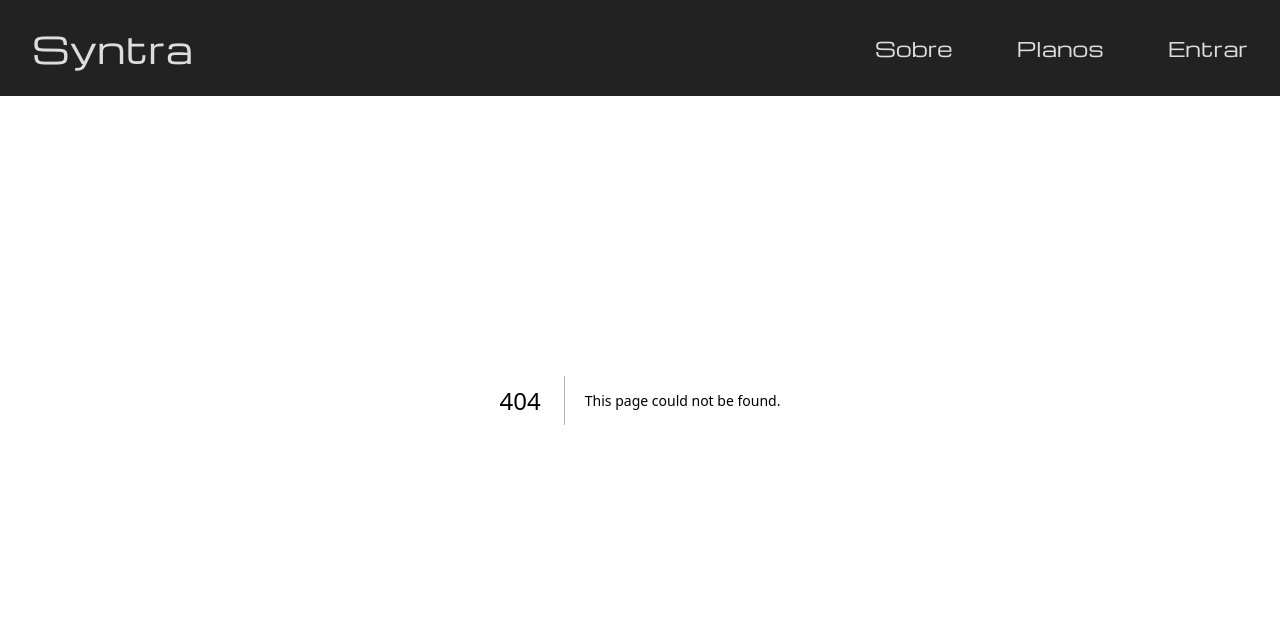
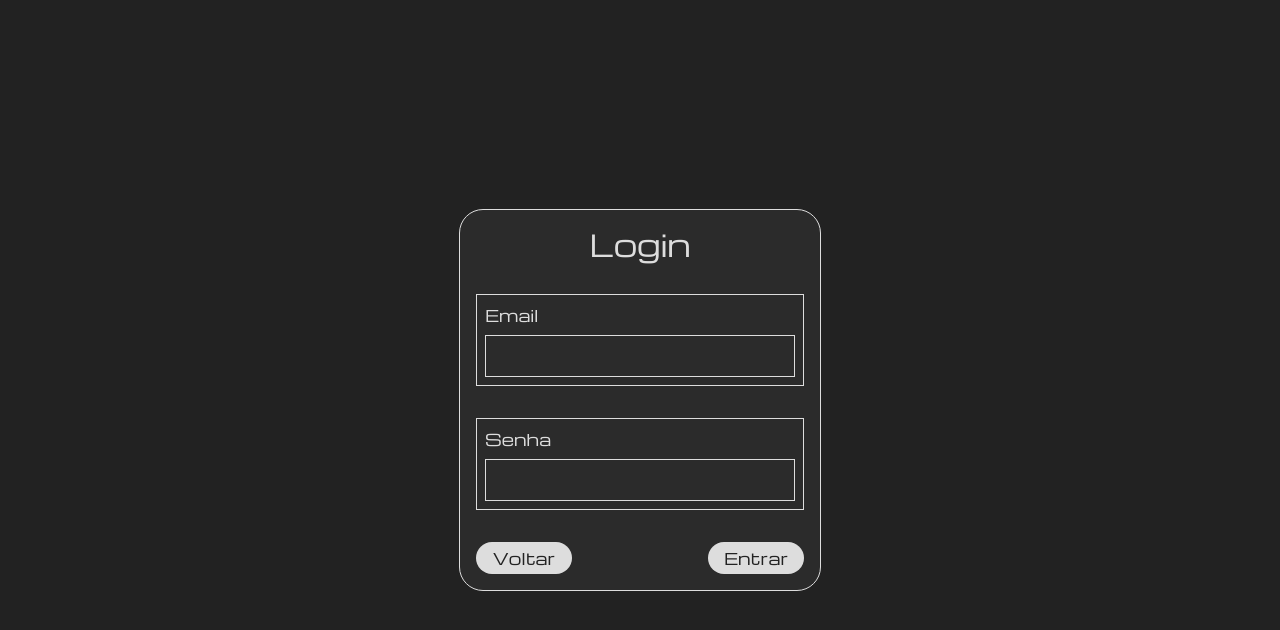
Before and after one commit to LeonardoAValerio/syntra, a Next.js app: page /login in a window 1280 px wide. Before the commit this address had no page. Shown: the top 630 px of the page. Built offline with nearby package versions, Linux system fonts and the light colour scheme.

Commit message:
feat: create starter page login

```diff
--- a/src/app/layout.tsx
+++ b/src/app/layout.tsx
@@ -39,7 +39,6 @@ export default function RootLayout({
       <body
         className={`${michroma.variable} antialiased`}
       >
-        <Header />
         {children}
       </body>
     </html>
--- /dev/null
+++ b/src/app/login/page.tsx
@@ -0,0 +1,29 @@
+import Link from "next/link";
+
+export default function Login() {
+    return (
+        <main className="w-screen h-screen bg-primary-black flex items-center justify-center">
+            <form className="border border-primary-white bg-second-black p-4 gap-8 flex flex-col text-primary-white rounded-3xl">
+                <div className="justify-center items-center flex w-full">
+                    <h2 className="text-3xl">Login</h2>
+                </div>
+                <div className="flex flex-col gap-2 border p-2 border-primary-white">
+                    <label>Email</label>
+                    <input type="email" className="border p-2"></input>
+                </div>
+                <div className="flex flex-col gap-2 border p-2 border-primary-white">
+                    <label>Senha</label>
+                    <input type="password" className="border p-2"></input>
+                </div>
+                <div className="flex justify-between">
+                    <div className="bg-primary-white text-primary-black rounded-3xl w-24 h-8 flex items-center justify-center">
+                        <button><Link href={"/"}>Voltar</Link></button>
+                    </div>
+                    <div className="bg-primary-white text-primary-black rounded-3xl w-24 h-8 flex items-center justify-center cursor-pointer">
+                        <button className="hover:pointer cursor-pointer" type="submit">Entrar</button>
+                    </div>
+                </div>
+            </form>
+        </main>
+    )
+}
--- a/src/app/page.tsx
+++ b/src/app/page.tsx
@@ -1,4 +1,5 @@
 import { AboutCards } from "@/components/about-card";
+import { Header } from "@/components/header";
 import { Plans } from "@/components/plans";
 import Image from "next/image";
 
@@ -27,6 +28,8 @@ export default function Home() {
   ]
 
   return (
+    <main>
+      <Header/>
       <div>
         <section className="flex flex-col min-h-screen bg-second-black text-primary-white pt-28 p-12 items-center justify-around gap-12 md:p-24 md:flex-row">
           <div className="flex flex-col gap-12">
@@ -49,7 +52,7 @@ export default function Home() {
           </div>
           <AboutCards cards={cards}></AboutCards>
         </section>
-      <section className="flex min-h-screen bg-second-black text-primary-white pt-28 p-12 md:p-24 gap-12 w-full">
+        <section id="sobre" className="flex min-h-screen bg-second-black text-primary-white pt-28 p-12 md:p-24 gap-12 w-full">
           <div className="hidden md:flex md:flex-col w-1/2 text-5xl gap-8 justify-center items-center">
             <div>S</div>
             <div>Y</div>
@@ -73,7 +76,7 @@ export default function Home() {
             </article>
           </div>
         </section>
-      <section className="flex min-h-screen bg-primary-white text-primary-black pt-28 p-12 md:p-24 gap-2 w-full">
+        <section id="planos" className="flex min-h-screen bg-primary-white text-primary-black pt-28 p-12 md:p-24 gap-2 w-full">
           <div className="flex flex-col gap-20 md:gap-20 justify-center w-full md:w-1/2" >
             <h2 className="text-4xl md:text-5xl" >PLANOS</h2>
             <article className="gap-8 text-xl md:text-3xl">
@@ -86,5 +89,6 @@ export default function Home() {
           <Plans/>
         </section>
       </div>
+    </main>
   );
 }
--- a/src/components/header/index.tsx
+++ b/src/components/header/index.tsx
@@ -1,11 +1,13 @@
+import Link from "next/link";
+
 export function Header() {
     return (
         <header className="w-full h-24 flex justify-between items-center p-8 bg-primary-black text-primary-white fixed">
             <h1 className="text-4xl">Syntra</h1>
             <div className="hidden gap-16 text-xl md:flex">
-                <h2>Sobre</h2>
-                <h2>Planos</h2>
-                <h2>Entrar</h2>
+                <h2><Link href={"#sobre"} scroll={false}>Sobre</Link></h2>
+                <h2><Link href={"#planos"} scroll={false}>Planos</Link></h2>
+                <h2><Link href={"/login"}>Entrar</Link></h2>
             </div>
         </header>
     )
--- a/src/components/plans/index.tsx
+++ b/src/components/plans/index.tsx
@@ -1,3 +1,5 @@
+import Link from "next/link";
+
 export function Plans() {
     return (
         <div className="overflow-x-auto md:w-full">
@@ -43,10 +45,10 @@ export function Plans() {
               <tr>
                 <td className="p-2 md:p-4 border border-black"></td>
                 <td className="p-2 md:p-4 border border-black">
-                  <button className="bg-black text-white rounded-full px-6 py-2 hover:bg-gray-800 transition">Obter</button>
+                  <button className="bg-black text-white rounded-full px-6 py-2 hover:bg-gray-800 transition"><Link href="/login">Obter</Link></button>
                 </td>
                 <td className="p-2 md:p-4 border border-black">
-                  <button className="bg-black text-white rounded-full px-6 py-2 hover:bg-gray-800 transition">Obter</button>
+                  <button className="bg-black text-white rounded-full px-6 py-2 hover:bg-gray-800 transition"><Link href="/login">Obter</Link></button>
                 </td>
               </tr>
             </tbody>
```
Lines whose indentation alone changed are shown as unchanged.
